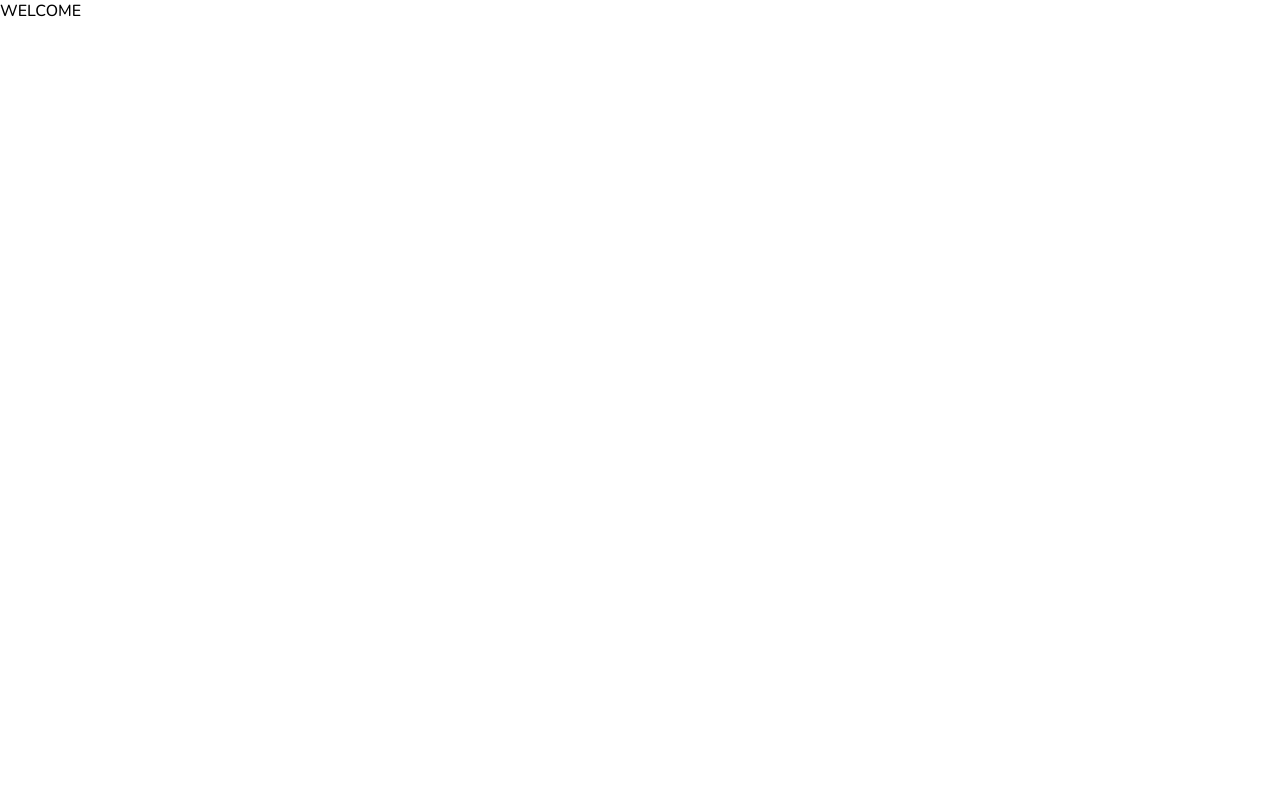
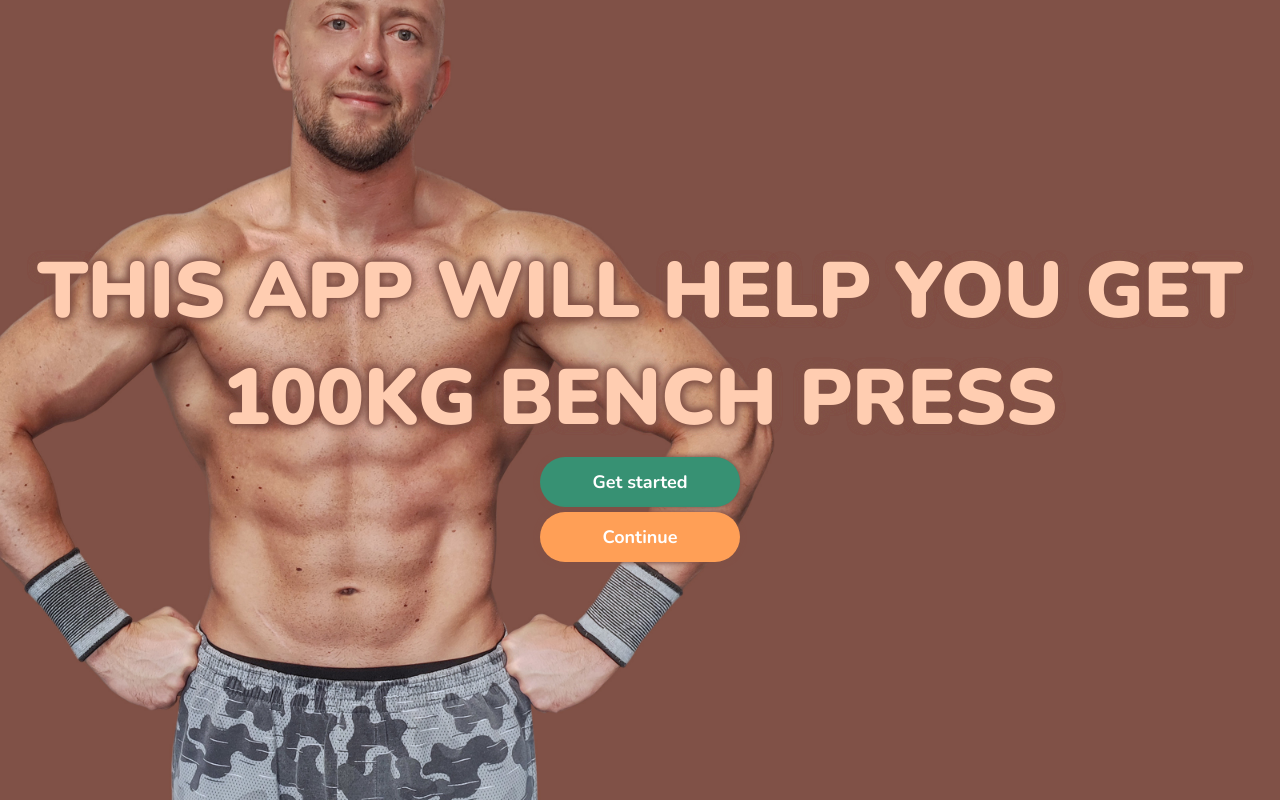
Before and after one commit to Gloryson/bench-press-100kg, a Next.js app: page / in a window 1280 px wide. Built offline with nearby package versions, Linux system fonts and the light colour scheme.

Commit message:
feat: added welcome page

```diff
--- a/app/globals.scss
+++ b/app/globals.scss
@@ -8,6 +8,13 @@
   border: none;
   outline: none;
   background: transparent;
-  overflow-x: hidden;
+  overflow: hidden;
   font-family: 'Nunito', Arial, Helvetica, sans-serif;
+  color: #444444;
 }
+
+
+/*
+welcome page background color - #805146
+welcome page text color - #FFCDB1
+*/
--- a/app/layout.tsx
+++ b/app/layout.tsx
@@ -1,6 +1,6 @@
 import { Providers } from '@/components';
+import type { Metadata } from 'next';
 import './globals.scss';
-import type { Metadata } from 'next';
 
 
 export const metadata: Metadata = {
--- a/app/page.tsx
+++ b/app/page.tsx
@@ -1,7 +1,9 @@
+import { WelcomePage } from '@/components';
+
 
 
 export default function Home() {
   return (
-    <section>WELCOME</section>
+    <WelcomePage />
   )
 }
--- /dev/null
+++ b/components/WelcomePage/WelcomePage.scss
@@ -0,0 +1,54 @@
+.welcome__page {
+  display: grid;
+  place-content: center;
+  place-items: center;
+  gap: 5px;
+  width: 100vw;
+  height: 100dvh;
+  background: url(/welcome-page-background.jpg) no-repeat top left;
+  background-size: cover;
+  cursor: default;
+
+  h1 {
+    font-size: calc(40px + 3vw);
+    font-weight: 900;
+    color: #FFCDB1;
+    text-shadow: 0 0 10px #805146, 0 0 10px #805146, 0 0 10px #805146;
+    text-align: center;
+  }
+
+  button {
+    width: 200px;
+    height: 50px;
+    border-radius: 25px;
+    color: #FFFFFF;
+    font-size: 18px;
+    font-weight: 700;
+    box-shadow: 0 0 5px 1px #805146;
+    cursor: pointer;
+  }
+
+  button:nth-child(2) {
+    background-color: #379173;
+
+    &:hover {
+      background-color: #328368;
+    }
+
+    &:active {
+      background-color: #307C62;
+    }
+  }
+
+  button:nth-child(3) {
+    background-color: #FF9F56;
+
+    &:hover {
+      background-color: #F0924B;
+    }
+
+    &:active {
+      background-color: #e58b46;
+    }
+  }
+}
--- /dev/null
+++ b/components/WelcomePage/WelcomePage.tsx
@@ -0,0 +1,14 @@
+'use client'
+
+import './WelcomePage.scss';
+
+
+export function WelcomePage () {
+  return(
+    <section className={'welcome__page'}>
+      <h1>THIS APP WILL HELP YOU GET 100KG BENCH PRESS</h1>
+      <button>Get started</button>
+      <button>Continue</button>
+    </section>
+  )
+}
--- a/components/index.ts
+++ b/components/index.ts
@@ -1,9 +1,10 @@
 import { Providers } from './Providers/Providers';
+import { WelcomePage } from './WelcomePage/WelcomePage';
 
 
 
 
 export {
   Providers,
-
+  WelcomePage
 }
```
Also changed, not shown: public/welcome-page-background.jpg (added).
